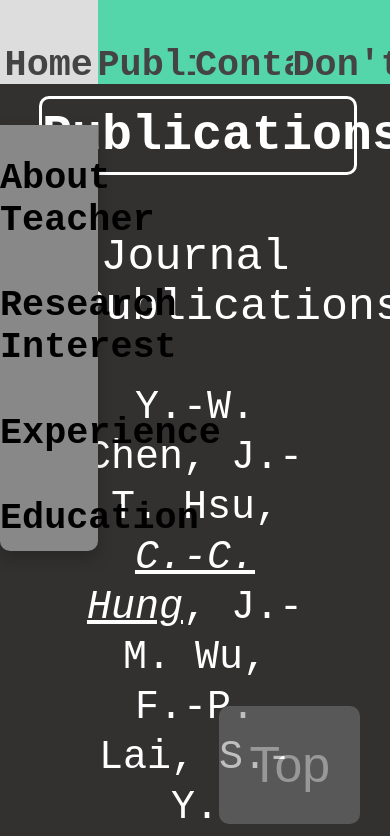
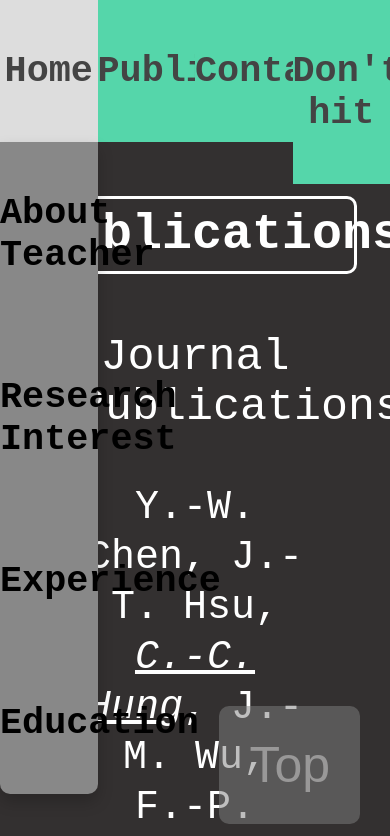
Before and after one commit to shadow-daylight/Web-Final-Lab, a plain HTML site: page publication.html in a window 390 px wide. Shown: the top 836 px of the page. Drawn offline with Linux system fonts and the light colour scheme.

Commit message:
Add files via upload

```diff
--- a/navbar.css
+++ b/navbar.css
@@ -68,12 +68,14 @@ body, html{
 	box-shadow: 0px 8px 16px 0px rgba(0,0,0,0.2);
 	z-index: 1;
 	border-radius:0 0 10px 10px;
+	opacity: 0.5;
 }
 
 .dropdown-content a{
 	float: none;
 	color: black;
 	padding: 12px 0px;
+	font-weight: 540;
 	text-decoration: none;
 	display: block;
 	text-align: center;
@@ -82,6 +84,7 @@ body, html{
 .dropdown-content a:hover{
 	background-color: #dddddd;
 	color:#000;
+	opacity: 0.5;
 }
 
 .dropdown:hover {
@@ -129,27 +132,23 @@ body, html{
 	display:none;
   }
 
-  #btn2:hover{
-	  background-color: black;
-  }
 
-@media screen and (max-width: 1200px) {
+@media screen and (max-device-width:900px) {
 	.open{
 		display:none;
 	}
-	.navbar{
-		height: 10%;
-	}
 	.dropdown a{
-		margin-top:20%;
 		font-size:230%;
 		font-weight: bold;
+		padding:50px 0;
 	}
-	.dropdown{
-		height: 100%;
+	.dropdown-content a:hover{
+		font-weight: 520;
+		opacity:1;
 	}
 	.dropdown-content{
-		margin-top:4%;
+		opacity:1;
+
 	}
 	#btn{
 		display:none;
--- a/publication.css
+++ b/publication.css
@@ -2,7 +2,8 @@
 /* CSS Document */
 
 body{
-    font-family: 'Courier New', Courier, monospace;
+	font-family: 'Courier New', Courier, monospace;
+	margin-top:0;
 }
 
 i{
@@ -26,7 +27,6 @@ h3{
 	text-align: center;
 	font-size: 20px;
 	color:white;
-	margin-top:5%;
 	line-height: 35px;
 }
 .title{
--- a/publication.html
+++ b/publication.html
@@ -11,7 +11,7 @@
 	<a href="#top"><button id="btn" >Top</button></a>
 	<a href="#navbar"><button id="btn2" >Top</button></a>
 	<div class="open">
-   		<div class="id">
+		<div class="id" id="top">
 			<h1>Introduce</h1>
 			<h1>洪智傑</h1>
 			<h1 class="name">Chih-Chieh Hung, PhD</h1>
@@ -45,7 +45,7 @@
 			</div>
 		</div>
 		<div class="dropdown">
-			<a href="javascript: void(0)" onclick="alert(1)" >Don't Hit</a>
+			<a href="javascript: void(0)" onclick="alert(1)" >Don't hit</a>
 			<div class="dropdown-content">
 			</div>
 		</div>
```
Lines whose indentation alone changed are shown as unchanged.
